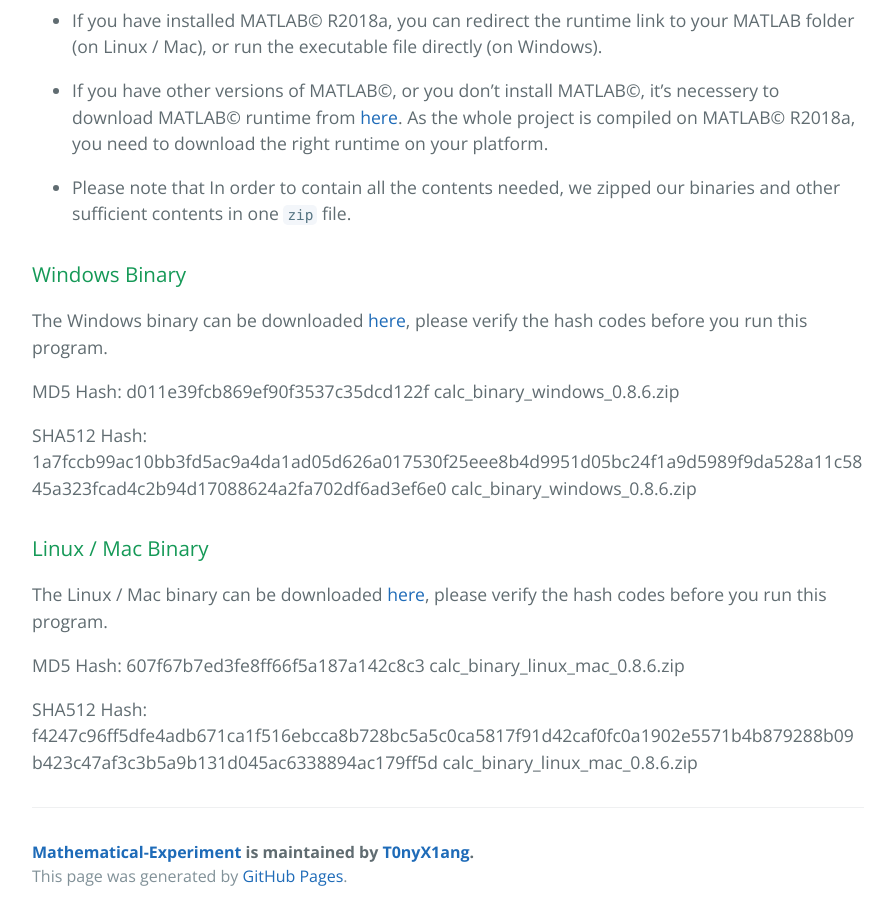
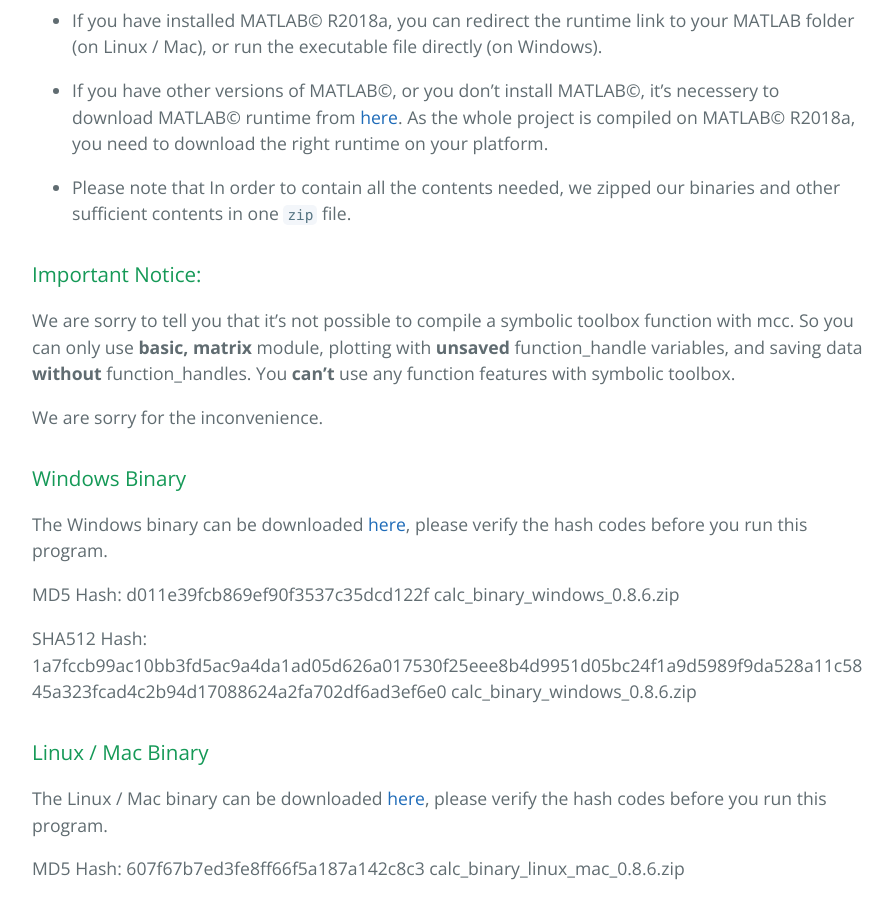
Before and after one commit to T0nyX1ang/Mathematical-Experiment, a Jekyll site: the page built from exp2/experiment2.md, in a window 1280 px wide and 900 px high, scrolled down 31079 px. Shown: the whole window, without its empty margins (192-1087 px from the left). Built offline with Jekyll 4.4.1, drawn with Linux system fonts in a browser that asks for light colours.

Commit message:
Update experiment2.md

```diff
--- a/exp2/experiment2.md
+++ b/exp2/experiment2.md
@@ -1442,6 +1442,11 @@ You can download the binaries generated by MATLAB(R) Compiler here. Before you r
 
 * Please note that In order to contain all the contents needed, we zipped our binaries and other sufficient contents in one `zip` file.
 
+### Important Notice:
+We are sorry to tell you that it's not possible to compile a symbolic toolbox function with mcc. So you can only use **basic, matrix** module, plotting with **unsaved** function_handle variables, and saving data **without** function_handles. You **can't** use any function features with symbolic toolbox.
+
+We are sorry for the inconvenience.
+
 ### Windows Binary
 The Windows binary can be downloaded [here](./calc_binary_windows_0.8.6.zip), please verify the hash codes before you run this program.
 
```
